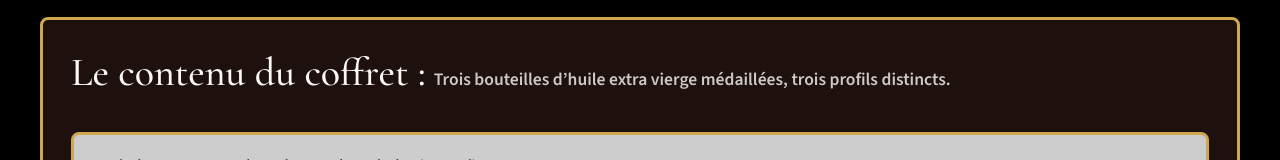
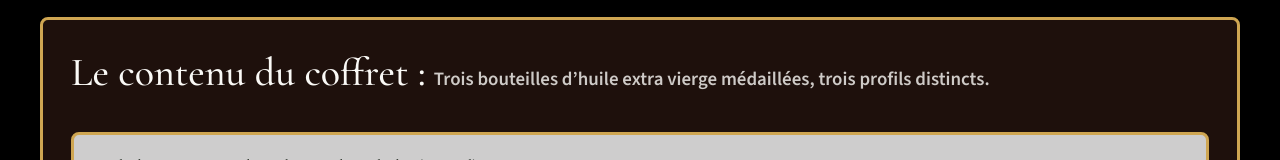
Before and after one commit to lilall39/huile-olive, a Next.js app: page /coffret in a window 1280 px wide. Shown: the part 538-698 px from the top of the page. Built offline with nearby package versions, Linux system fonts and the light colour scheme.

Commit message:
Coffret : agrandissement du sous-titre d'un point dans la section contenu
Co-authored-by: Cursor <cursoragent@cursor.com>

```diff
--- a/app/coffret/page.module.css
+++ b/app/coffret/page.module.css
@@ -138,6 +138,7 @@
   max-width: none;
   white-space: nowrap;
   line-height: 1;
+  font-size: calc(1.1rem + 1pt);
 }
 
 .contenu {
```
